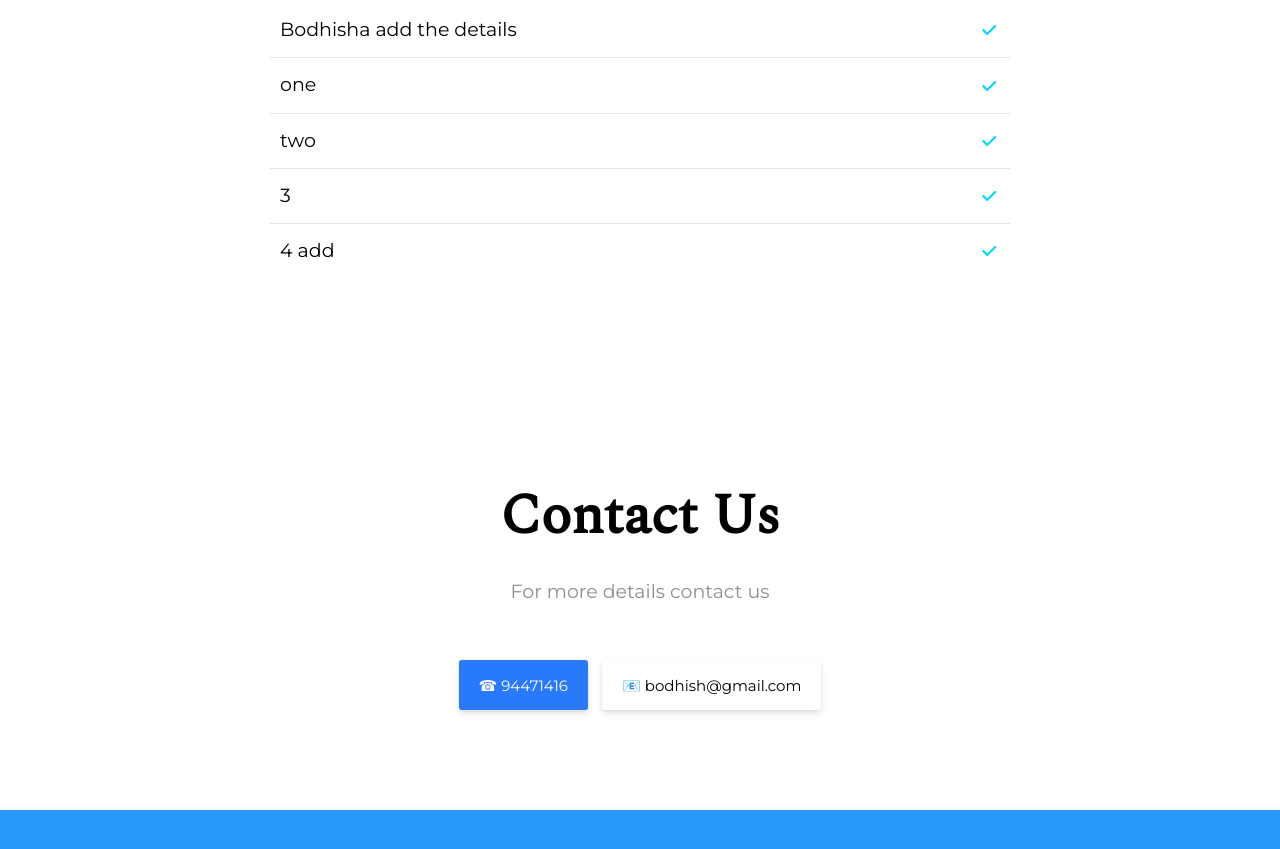
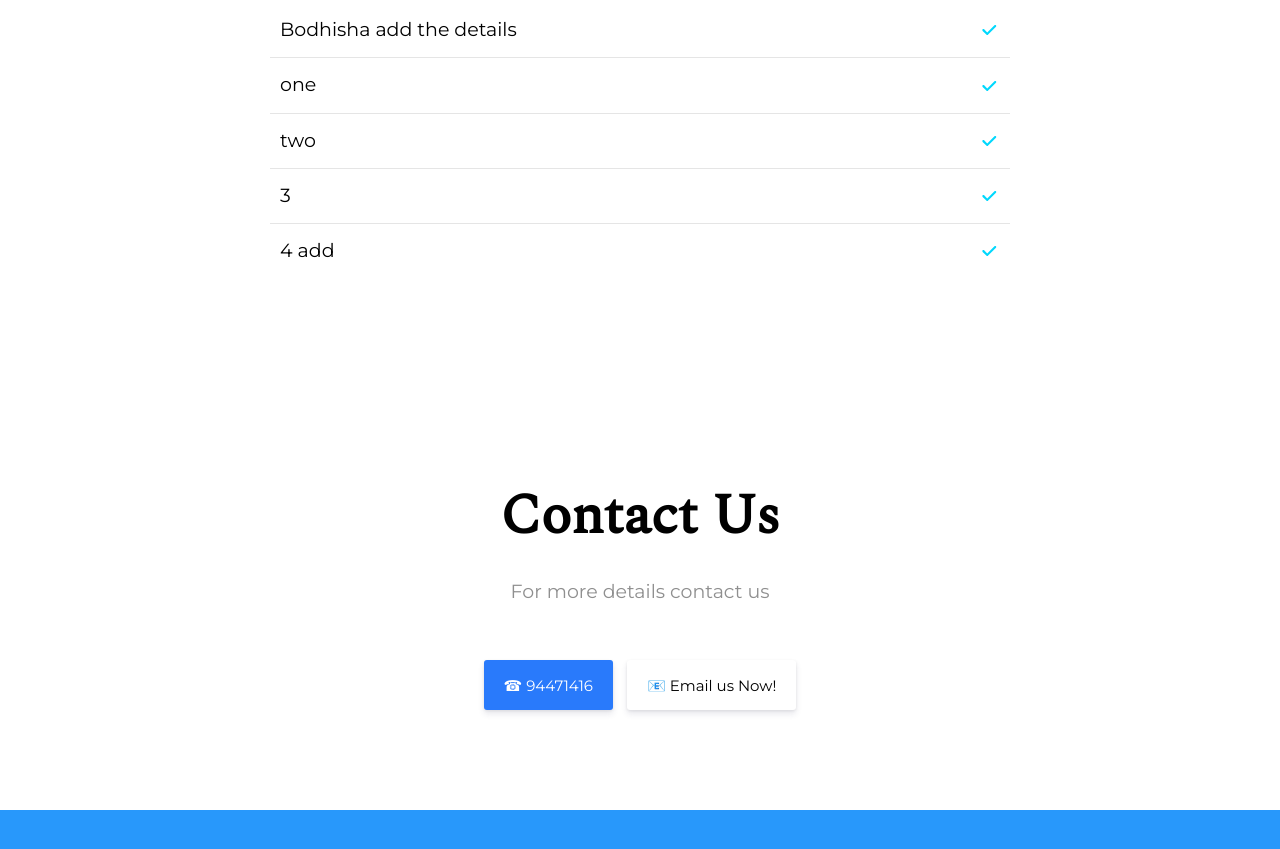
Before and after one commit to bodhiCreations/website, a plain HTML site: page index.html in a window 1280 px wide. Shown: the part 1513-2362 px from the top of the page. Drawn offline with nearby package versions, Linux system fonts and the light colour scheme.

```diff
--- a/index.html
+++ b/index.html
@@ -6,7 +6,7 @@
   <meta charSet="utf-8">
   <meta name="viewport" content="width=device-width,initial-scale=1">
   <meta name="description" content="Bodhi Creations - Book Publishing India">
-    <meta property="og:image" content="https://cdn.launchaco.com/images/4aa2eaa8-0768-46cf-baff-6d9681ab7f51.png">
+  <meta property="og:image" content="/bodi-logo.png">
   <link rel="shortcut icon" href="images/19350d96-7d80-4d3d-b225-e5af16a95ea9.png" />
   <link href="https://fonts.googleapis.com/css?family=Montserrat|Spectral" rel="stylesheet">
 
@@ -95,7 +95,8 @@
       <ul class="checklist col-12">
         <li class="checklist-item flex center-horizontal spread pad10">
           <p class="paragraph primary-color mr20">Bodhisha add the details</p>
-            <svg width="22px" height="22px" viewBox="0 0 22 22" version="1.1" xmlns="http://www.w3.org/2000/svg" xmlns:xlink="http://www.w3.org/1999/xlink" class="noshrink svg-fill">
+          <svg width="22px" height="22px" viewBox="0 0 22 22" version="1.1" xmlns="http://www.w3.org/2000/svg"
+            xmlns:xlink="http://www.w3.org/1999/xlink" class="noshrink svg-fill">
             <g transform="translate(4.000000, 5.000000)">
               <path d="M5.24961475,8.39956394 L2.16512063,5.35475362 C1.74038521,4.93548271 1.05017933,4.9352057 0.624646383,5.35526395 C0.199019838,5.77541456 0.198881924,6.45614266 0.624129379,6.8759191 L4.35212111,10.555948 C4.38658274,10.6034965 4.42544251,10.6488955 4.46870038,10.6915969 C4.70907746,10.9288814 5.03375662,11.0320952 5.3475228,11.0013023 C5.59592563,10.9812599 5.83876209,10.8774981 6.02880771,10.6898975 C6.06831079,10.6509027 6.10414872,10.6096632 6.13632157,10.5665961 L13.9850992,2.81879759 C14.4107939,2.39857976 14.410861,1.71746456 13.985328,1.29740632 C13.5597015,0.8772557 12.8697673,0.877449143 12.444108,1.29763217 L5.24961475,8.39956394 Z"></path>
             </g>
@@ -103,7 +104,8 @@
         </li>
         <li class="checklist-item flex center-horizontal spread pad10">
           <p class="paragraph primary-color mr20">one</p>
-            <svg width="22px" height="22px" viewBox="0 0 22 22" version="1.1" xmlns="http://www.w3.org/2000/svg" xmlns:xlink="http://www.w3.org/1999/xlink" class="noshrink svg-fill">
+          <svg width="22px" height="22px" viewBox="0 0 22 22" version="1.1" xmlns="http://www.w3.org/2000/svg"
+            xmlns:xlink="http://www.w3.org/1999/xlink" class="noshrink svg-fill">
             <g transform="translate(4.000000, 5.000000)">
               <path d="M5.24961475,8.39956394 L2.16512063,5.35475362 C1.74038521,4.93548271 1.05017933,4.9352057 0.624646383,5.35526395 C0.199019838,5.77541456 0.198881924,6.45614266 0.624129379,6.8759191 L4.35212111,10.555948 C4.38658274,10.6034965 4.42544251,10.6488955 4.46870038,10.6915969 C4.70907746,10.9288814 5.03375662,11.0320952 5.3475228,11.0013023 C5.59592563,10.9812599 5.83876209,10.8774981 6.02880771,10.6898975 C6.06831079,10.6509027 6.10414872,10.6096632 6.13632157,10.5665961 L13.9850992,2.81879759 C14.4107939,2.39857976 14.410861,1.71746456 13.985328,1.29740632 C13.5597015,0.8772557 12.8697673,0.877449143 12.444108,1.29763217 L5.24961475,8.39956394 Z"></path>
             </g>
@@ -111,7 +113,8 @@
         </li>
         <li class="checklist-item flex center-horizontal spread pad10">
           <p class="paragraph primary-color mr20">two</p>
-            <svg width="22px" height="22px" viewBox="0 0 22 22" version="1.1" xmlns="http://www.w3.org/2000/svg" xmlns:xlink="http://www.w3.org/1999/xlink" class="noshrink svg-fill">
+          <svg width="22px" height="22px" viewBox="0 0 22 22" version="1.1" xmlns="http://www.w3.org/2000/svg"
+            xmlns:xlink="http://www.w3.org/1999/xlink" class="noshrink svg-fill">
             <g transform="translate(4.000000, 5.000000)">
               <path d="M5.24961475,8.39956394 L2.16512063,5.35475362 C1.74038521,4.93548271 1.05017933,4.9352057 0.624646383,5.35526395 C0.199019838,5.77541456 0.198881924,6.45614266 0.624129379,6.8759191 L4.35212111,10.555948 C4.38658274,10.6034965 4.42544251,10.6488955 4.46870038,10.6915969 C4.70907746,10.9288814 5.03375662,11.0320952 5.3475228,11.0013023 C5.59592563,10.9812599 5.83876209,10.8774981 6.02880771,10.6898975 C6.06831079,10.6509027 6.10414872,10.6096632 6.13632157,10.5665961 L13.9850992,2.81879759 C14.4107939,2.39857976 14.410861,1.71746456 13.985328,1.29740632 C13.5597015,0.8772557 12.8697673,0.877449143 12.444108,1.29763217 L5.24961475,8.39956394 Z"></path>
             </g>
@@ -119,7 +122,8 @@
         </li>
         <li class="checklist-item flex center-horizontal spread pad10">
           <p class="paragraph primary-color mr20">3</p>
-            <svg width="22px" height="22px" viewBox="0 0 22 22" version="1.1" xmlns="http://www.w3.org/2000/svg" xmlns:xlink="http://www.w3.org/1999/xlink" class="noshrink svg-fill">
+          <svg width="22px" height="22px" viewBox="0 0 22 22" version="1.1" xmlns="http://www.w3.org/2000/svg"
+            xmlns:xlink="http://www.w3.org/1999/xlink" class="noshrink svg-fill">
             <g transform="translate(4.000000, 5.000000)">
               <path d="M5.24961475,8.39956394 L2.16512063,5.35475362 C1.74038521,4.93548271 1.05017933,4.9352057 0.624646383,5.35526395 C0.199019838,5.77541456 0.198881924,6.45614266 0.624129379,6.8759191 L4.35212111,10.555948 C4.38658274,10.6034965 4.42544251,10.6488955 4.46870038,10.6915969 C4.70907746,10.9288814 5.03375662,11.0320952 5.3475228,11.0013023 C5.59592563,10.9812599 5.83876209,10.8774981 6.02880771,10.6898975 C6.06831079,10.6509027 6.10414872,10.6096632 6.13632157,10.5665961 L13.9850992,2.81879759 C14.4107939,2.39857976 14.410861,1.71746456 13.985328,1.29740632 C13.5597015,0.8772557 12.8697673,0.877449143 12.444108,1.29763217 L5.24961475,8.39956394 Z"></path>
             </g>
@@ -127,7 +131,8 @@
         </li>
         <li class="checklist-item flex center-horizontal spread pad10">
           <p class="paragraph primary-color mr20">4 add </p>
-            <svg width="22px" height="22px" viewBox="0 0 22 22" version="1.1" xmlns="http://www.w3.org/2000/svg" xmlns:xlink="http://www.w3.org/1999/xlink" class="noshrink svg-fill">
+          <svg width="22px" height="22px" viewBox="0 0 22 22" version="1.1" xmlns="http://www.w3.org/2000/svg"
+            xmlns:xlink="http://www.w3.org/1999/xlink" class="noshrink svg-fill">
             <g transform="translate(4.000000, 5.000000)">
               <path d="M5.24961475,8.39956394 L2.16512063,5.35475362 C1.74038521,4.93548271 1.05017933,4.9352057 0.624646383,5.35526395 C0.199019838,5.77541456 0.198881924,6.45614266 0.624129379,6.8759191 L4.35212111,10.555948 C4.38658274,10.6034965 4.42544251,10.6488955 4.46870038,10.6915969 C4.70907746,10.9288814 5.03375662,11.0320952 5.3475228,11.0013023 C5.59592563,10.9812599 5.83876209,10.8774981 6.02880771,10.6898975 C6.06831079,10.6509027 6.10414872,10.6096632 6.13632157,10.5665961 L13.9850992,2.81879759 C14.4107939,2.39857976 14.410861,1.71746456 13.985328,1.29740632 C13.5597015,0.8772557 12.8697673,0.877449143 12.444108,1.29763217 L5.24961475,8.39956394 Z"></path>
             </g>
@@ -146,7 +151,7 @@
             <span> ☎ 94471416 </span>
           </a>
           <a href="mailto:bodhish@gmail.com" target="_blank" class="button mobile-text-center mt10">
-              <span> 📧 bodhish@gmail.com </span>
+            <span> 📧 Email us Now! </span>
           </a>
         </div>
       </div>
```
Also changed, not shown: bodhi-logo.png (added). Lines whose indentation alone changed are shown as unchanged.
